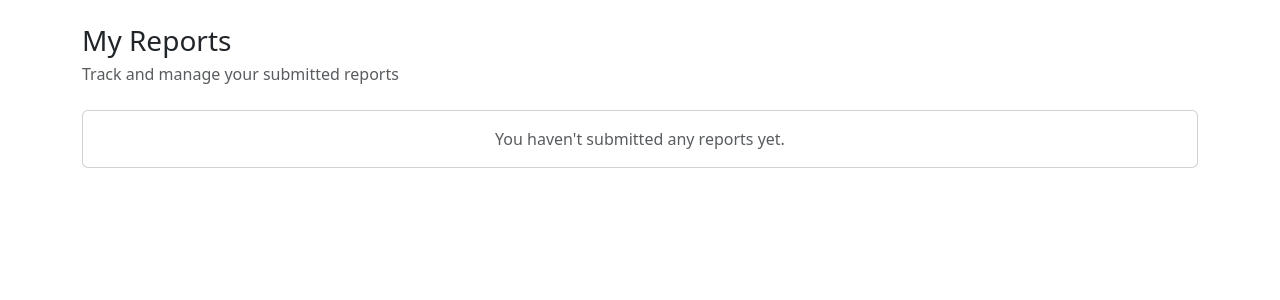
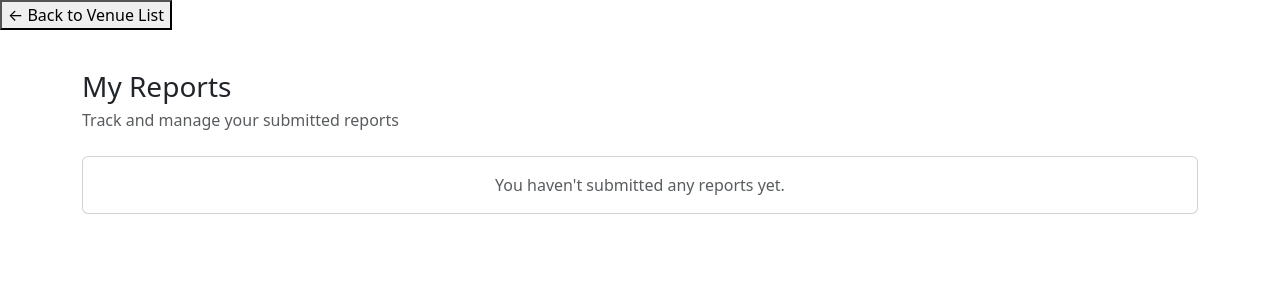
Before and after one commit to pbp-group3-2025/velp, a Django app: page /report/my/ in a window 1280 px wide. Shown: the top 300 px of the page. Run offline with Django 5.2, Linux system fonts and the light colour scheme; the visitor is signed in with stand-in values (Sample User, id 1); data that the repository does not hold is empty.

Commit message:
Added back to venue list button
Added back to venue list button to mod_list.html and my_reports.html.

```diff
--- a/reports/templates/reports/mod_list.html
+++ b/reports/templates/reports/mod_list.html
@@ -3,6 +3,7 @@
 {% block title %}Moderate Reports{% endblock %}
 
 {% block content %}
+<p><a href="{% url 'main:show_main' %}"><button>← Back to Venue List</button></a></p>
 <div class="container py-4">
   <div class="d-flex align-items-center justify-content-between mb-4">
     <h1 class="h3 mb-0">Moderation queue</h1>
--- a/reports/templates/reports/my_reports.html
+++ b/reports/templates/reports/my_reports.html
@@ -4,6 +4,7 @@
 {% block title %}My Reports{% endblock %}
 
 {% block content %}
+<p><a href="{% url 'main:show_main' %}"><button>← Back to Venue List</button></a></p>
 <div class="container py-4">
   <div class="mb-4">
     <h1 class="h3 mb-1">My Reports</h1>
```
